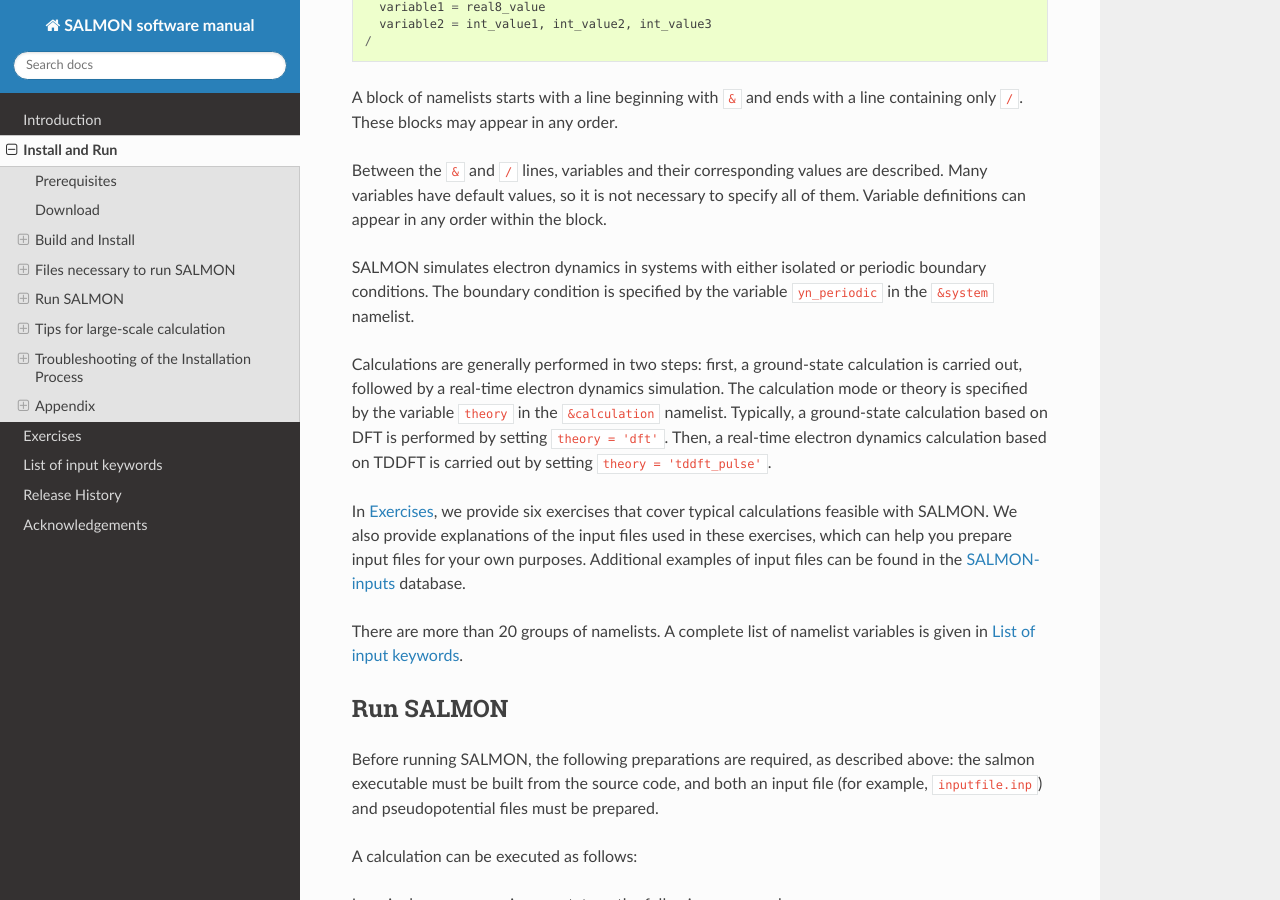
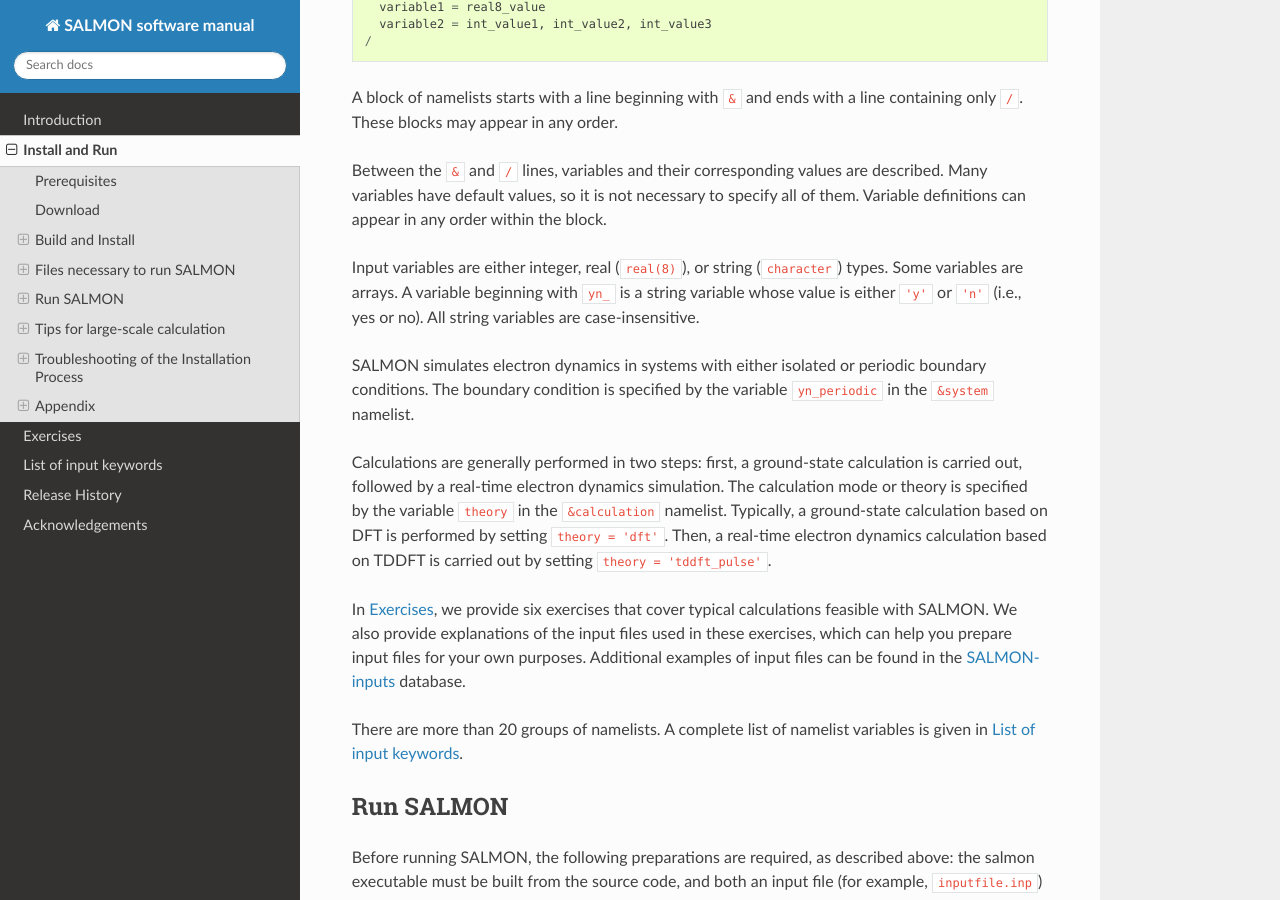
Before and after one commit to SALMON-TDDFT/SALMON-DOCS, a Sphinx documentation site: the page built from source/install_and_run.rst, in a window 1280 px wide and 900 px high, scrolled down 4680 px. Built offline with Sphinx 7.4.7 and the Read the Docs theme 3.1.0, drawn with Linux system fonts in a browser that asks for light colours; formulas are drawn with MathJax 3.

Commit message:
Update install_and_run.rst

```diff
--- a/source/install_and_run.rst
+++ b/source/install_and_run.rst
@@ -204,6 +204,10 @@
 A block of namelists starts with a line beginning with ``&`` and ends with a line containing only ``/``. These blocks may appear in any order.
 
 Between the ``&`` and ``/`` lines, variables and their corresponding values are described. Many variables have default values, so it is not necessary to specify all of them. Variable definitions can appear in any order within the block.
+
+Input variables are either integer, real (``real(8)``), or string (``character``) types. Some variables are arrays.
+A variable beginning with ``yn_`` is a string variable whose value is either ``'y'`` or ``'n'`` (i.e., yes or no).
+All string variables are case-insensitive.
 
 SALMON simulates electron dynamics in systems with either isolated or periodic boundary conditions. The boundary condition is specified by the variable ``yn_periodic`` in the ``&system`` namelist.
 
```
